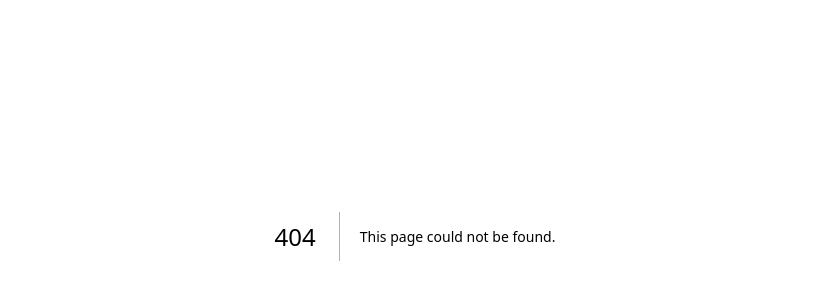
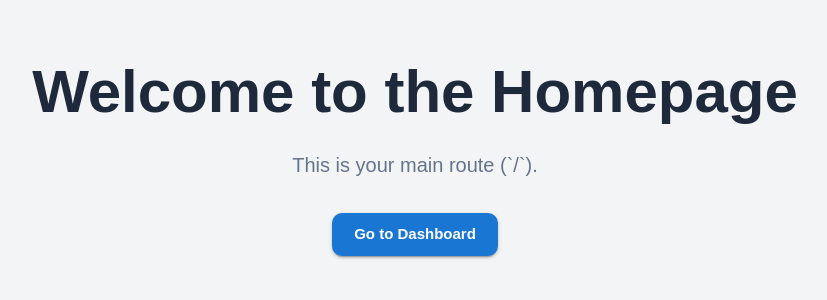
Before and after one commit to hafizkashifdev/practicetanavishali, a Next.js app in the folder frontend/dashbord/: page / in a window 1280 px wide. Before the commit this address had no page. Shown: the part 164-464 px from the top of the page, without its empty margins (225-1052 px from the left). Built offline with nearby package versions, Linux system fonts and the light colour scheme.

Commit message:
final update

```diff
--- /dev/null
+++ b/frontend/dashbord/app/page.jsx
@@ -0,0 +1,35 @@
+"use client"; // ✅ ADD THIS LINE
+
+import Link from "next/link";
+import { Box, Typography, Button } from "@mui/material";
+
+export default function HomePage() {
+  return (
+    <Box
+      sx={{
+        minHeight: "80vh",
+        display: "flex",
+        flexDirection: "column",
+        justifyContent: "center",
+        alignItems: "center",
+        textAlign: "center",
+        p: 3,
+      }}
+    >
+      <Typography variant="h2" fontWeight={700} gutterBottom>
+        Welcome to the Homepage
+      </Typography>
+      <Typography variant="h6" color="text.secondary" sx={{ mb: 4 }}>
+        This is your main route (`/`).
+      </Typography>
+      <Button
+        component={Link} // This will now work
+        href="/dashboard"
+        variant="contained"
+        size="large"
+      >
+        Go to Dashboard
+      </Button>
+    </Box>
+  );
+}
```
